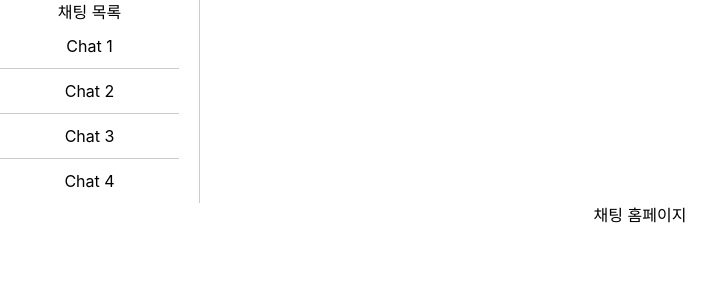
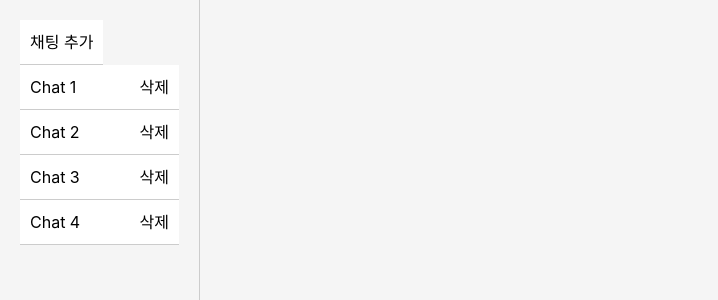
Before and after one commit to su-hwani/ui-final, a React (Create React App) app: page / in a window 1280 px wide. Shown: the top 300 px of the page, without its empty margins (0-718 px from the left). Built offline with nearby package versions, Linux system fonts and the light colour scheme.

Commit message:
Add chatlist add, delete button

```diff
--- a/src/App.css
+++ b/src/App.css
@@ -36,44 +36,47 @@
     transform: rotate(360deg);
   }
 }
-
-.container {
+/* App.css */
+.chat-list {
   display: flex;
-  gap: 20px;
-  padding: 20px;
+  height: 100vh;
+  background-color: #f5f5f5;
 }
 
-.chat-list {
+.chat-sidebar {
   width: 200px;
+  padding: 20px;
   border-right: 1px solid #ccc;
-  padding-right: 20px;
+  overflow-y: auto;
 }
 
-.chat-list-item {
-  cursor: pointer;
+.chat-item {
+  display: flex;
+  align-items: center;
+  justify-content: space-between;
   padding: 10px;
   border-bottom: 1px solid #ccc;
+  cursor: pointer;
+  background-color: #fff;
 }
 
-.chat-list-item:last-child {
-  border-bottom: none;
+.chat-item:hover {
+  background-color: #f5f5f5;
 }
 
-.chat-list-item.active {
-  background-color: #f0f0f0;
+.chat-content {
+  flex: 1;
+  padding: 20px;
+  overflow-y: auto;
 }
 
-.chat-window {
-  flex: 1;
-  padding: 20px;
+/* 추가된 스타일 */
+.button {
+  margin-bottom: 10px;
+  padding: 5px 10px;
+  font-size: 14px;
+  background-color: #007bff;
+  color: #fff;
+  border: none;
+  border-radius: 5px;
 }
-
-.message {
-  margin-bottom: 10px;
-}
-
-.chat-window input {
-  width: 100%;
-  padding: 8px;
-  border: 1px solid #ccc;
-}
--- a/src/App.tsx
+++ b/src/App.tsx
@@ -1,28 +1,13 @@
-import React, { useState } from 'react';
+// App.tsx
+
+import React from 'react';
 import ChatList from './components/ChatList';
-import Chat from './components/Chat';
 import './App.css';
 
 function App() {
-  const chatList = ['Chat 1', 'Chat 2', 'Chat 3', 'Chat 4'];
-
-  const [selectedChat, setSelectedChat] = useState<string | null>(null);
-
-  const handleChatClick = (chatName: string) => {
-    setSelectedChat(chatName);
-  };
-
   return (
     <div className="App">
-      <ChatList chats={chatList} handleChatClick={handleChatClick} />
-      <div className="chat-content">
-        <header>
-          <h1>채팅 홈페이지</h1>
-        </header>
-        <main>
-          {selectedChat && <Chat chatName={selectedChat} />}
-        </main>
-      </div>
+      <ChatList />
     </div>
   );
 }
--- a/src/components/ChatList.tsx
+++ b/src/components/ChatList.tsx
@@ -1,26 +1,40 @@
-import React from 'react';
-import '../ChatList.css';
+// ChatList.tsx
 
-interface ChatListProps {
-  chats: string[];
-  handleChatClick: (chatName: string) => void;
-}
+import React, { useState } from 'react';
+import Chat from './Chat';
 
-const ChatList: React.FC<ChatListProps> = ({ chats, handleChatClick }) => {
+const ChatList: React.FC = () => {
+  const [chats, setChats] = useState<string[]>(['Chat 1', 'Chat 2', 'Chat 3', 'Chat 4']);
+  const [selectedChat, setSelectedChat] = useState<string | null>(null);
+
+  const handleChatClick = (chatName: string) => {
+    setSelectedChat(chatName);
+  };
+
+  const handleAddChat = () => {
+    const newChatName = `Chat ${chats.length + 1}`;
+    setChats((prevChats) => [...prevChats, newChatName]);
+  };
+
+  const handleRemoveChat = (chatName: string) => {
+    setChats((prevChats) => prevChats.filter((chat) => chat !== chatName));
+    setSelectedChat(null);
+  };
+
   return (
-    <div className="chat-list-container">
-      <h2>채팅 목록</h2>
-      <ul className="chat-list">
+    <div className="chat-list">
+      <div className="chat-sidebar">
+        <button className="chat-item" onClick={handleAddChat}>채팅 추가</button>
         {chats.map((chatName) => (
-          <li
-            key={chatName}
-            className="chat-list-item"
-            onClick={() => handleChatClick(chatName)}
-          >
+          <div key={chatName} className="chat-item" onClick={() => handleChatClick(chatName)}>
             {chatName}
-          </li>
+            <button onClick={() => handleRemoveChat(chatName)}>삭제</button>
+          </div>
         ))}
-      </ul>
+      </div>
+      <div className="chat-content">
+        {selectedChat && <Chat chatName={selectedChat} />}
+      </div>
     </div>
   );
 };
```
